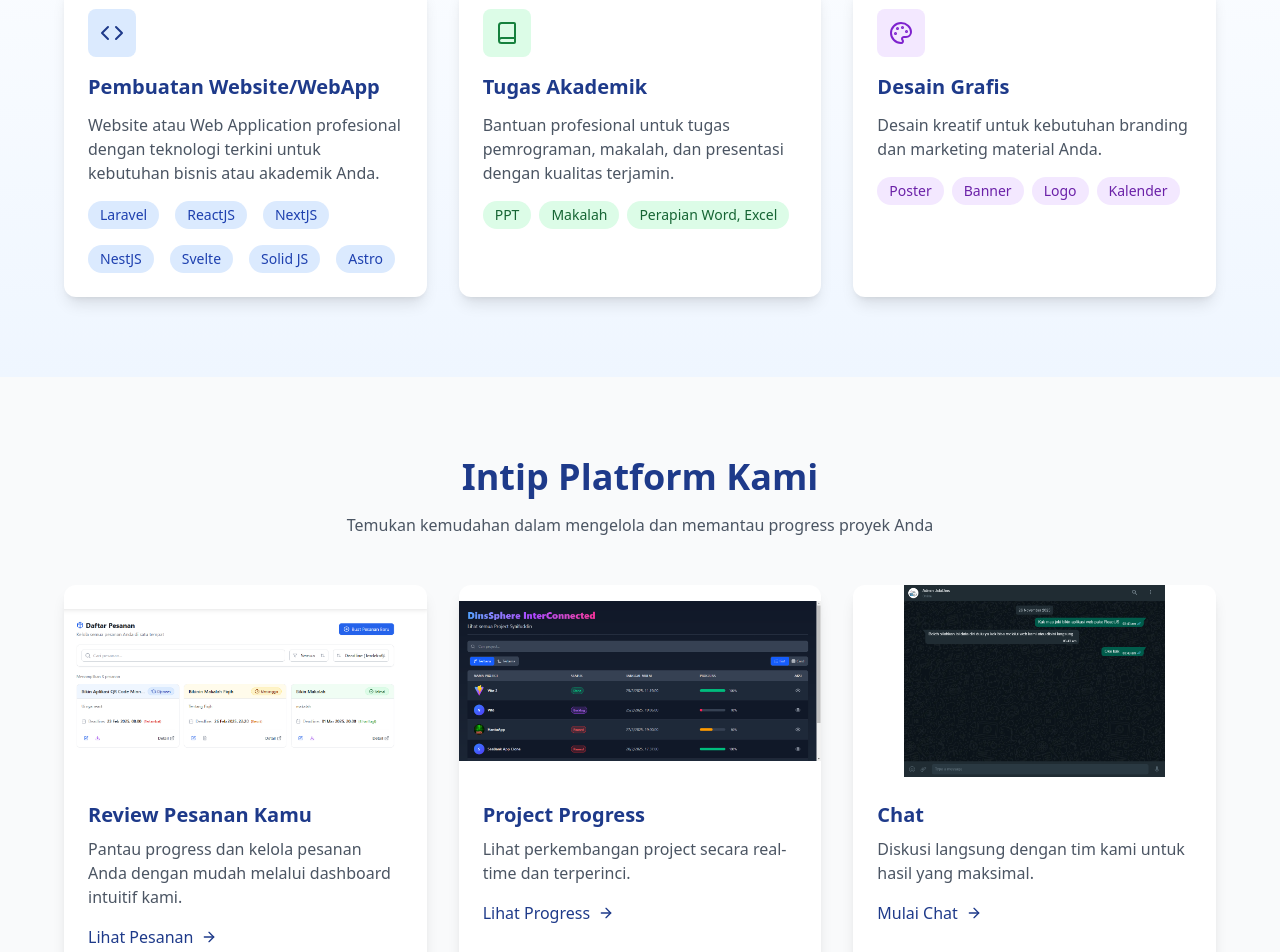
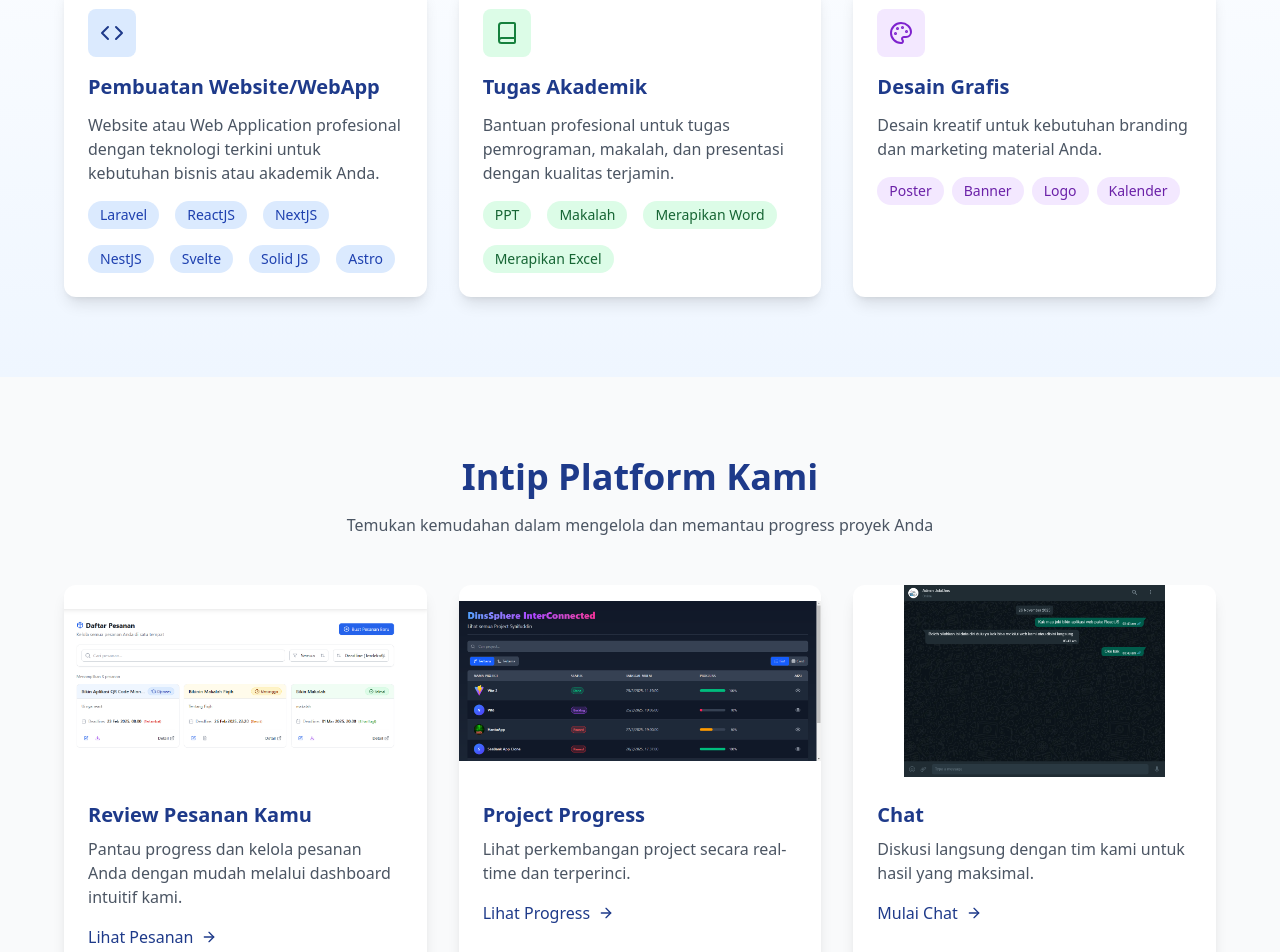
Before and after one commit to ahmadsyaifuddin-dins/JokiDins, a React (Vite) app in the folder frontend/: page / in a window 1280 px wide. Shown: the part 1131-2083 px from the top of the page. Built offline with nearby package versions, Linux system fonts and the light colour scheme; no server answers.

Commit message:
sip rapi

```diff
--- a/frontend/src/pages/Home.jsx
+++ b/frontend/src/pages/Home.jsx
@@ -125,7 +125,7 @@ const Home = () => {
                 Bantuan profesional untuk tugas pemrograman, makalah, dan
                 presentasi dengan kualitas terjamin.
               </p>
-              <div className="mt-4 flex gap-2">
+              <div className="mt-4 flex flex-wrap gap-2 md:gap-4">
                 <span className="text-sm bg-green-100 text-green-800 px-3 py-1 rounded-full">
                   PPT
                 </span>
@@ -133,7 +133,10 @@ const Home = () => {
                   Makalah
                 </span>
                 <span className="text-sm bg-green-100 text-green-800 px-3 py-1 rounded-full">
-                  Perapian Word, Excel
+                  Merapikan Word
+                </span>
+                <span className="text-sm bg-green-100 text-green-800 px-3 py-1 rounded-full">
+                  Merapikan Excel
                 </span>
               </div>
             </div>
```
